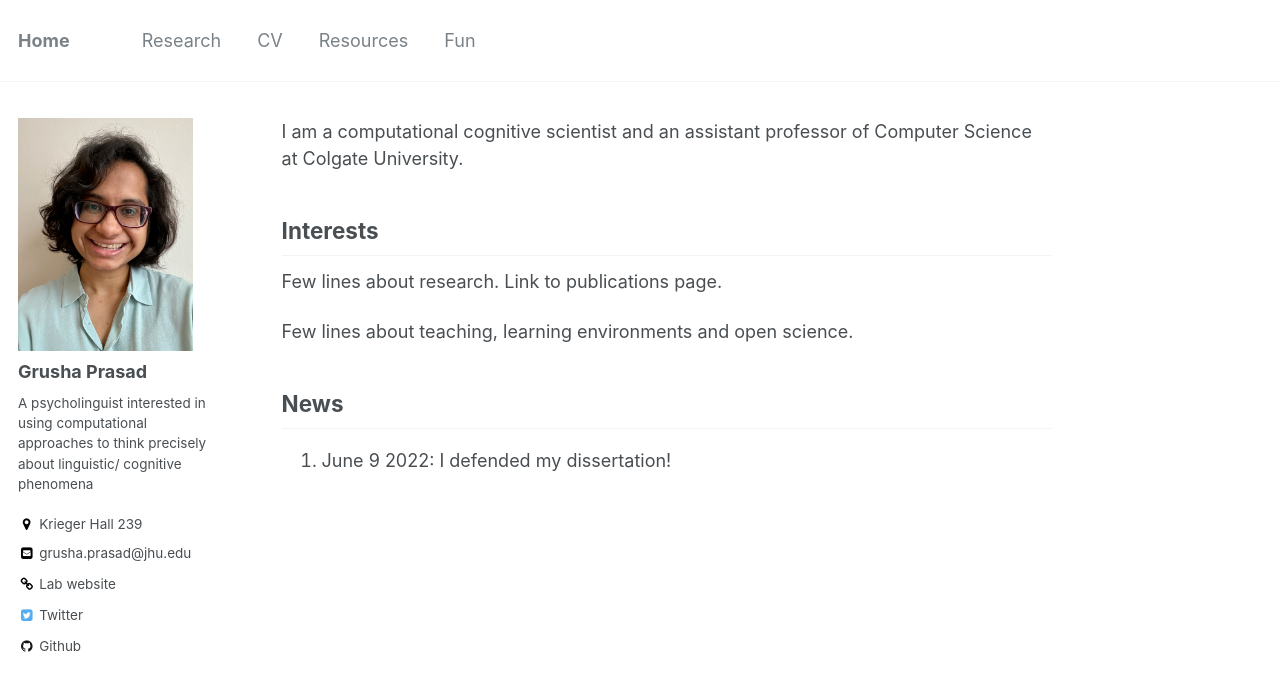
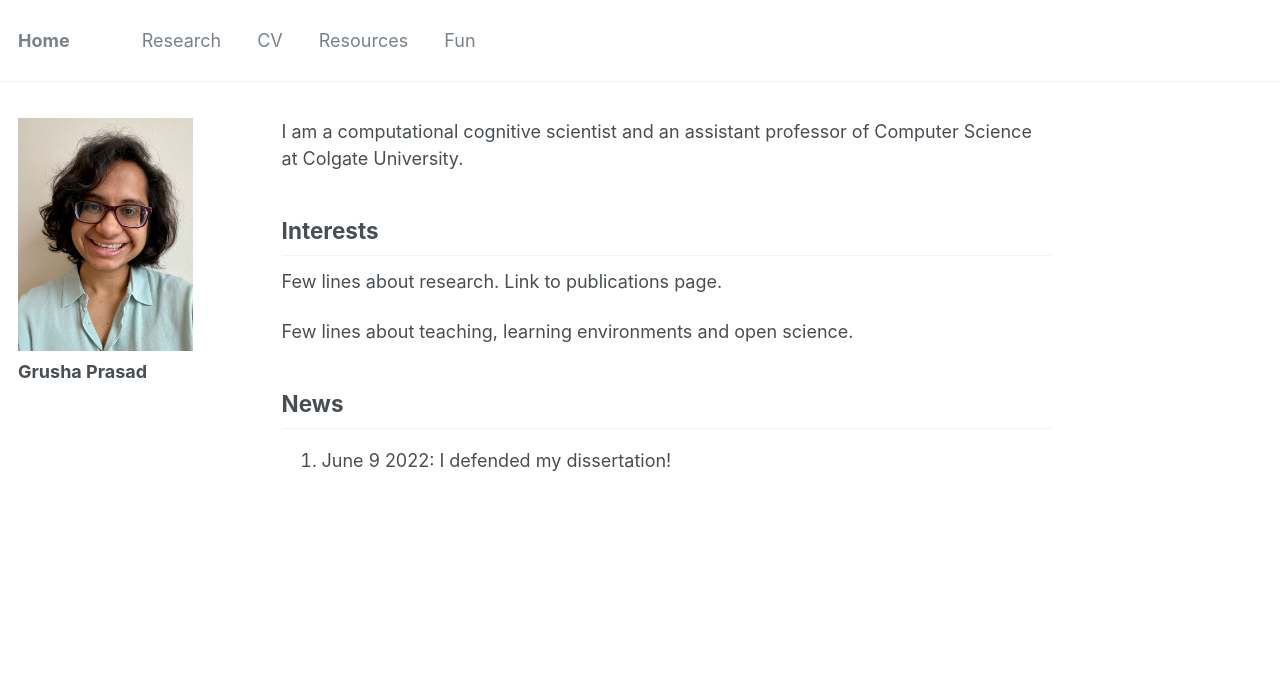
Before and after one commit to grushaprasad/grushaprasad.github.io, a Jekyll site: the page built from _pages/about.md, in a window 1280 px wide. Shown: the top 691 px of the page. Built offline with Jekyll 4.4.1, drawn with Linux system fonts in a browser that asks for light colours.

Commit message:
removed bio

```diff
--- a/_config.yml
+++ b/_config.yml
@@ -80,19 +80,19 @@ analytics:
 author:
   name             : "Grusha Prasad"
   avatar           : "IMG_1696.jpeg"
-  bio              : "A psycholinguist interested in using computational approaches to think precisely about linguistic/ cognitive phenomena"
-  location         : "Krieger Hall 239"
+  bio              :
+  location         : #"Krieger Hall 239"
   employer         :
   googlescholar    :
-  email            : "grusha.prasad@jhu.edu"
-  uri              : "https://caplabjhu.org/"
+  email            : #"grusha.prasad@jhu.edu"
+  uri              :
   bitbucket        :
   codepen          :
   dribbble         :
   flickr           :
   facebook         :
   foursquare       :
-  github           : "grushaprasad"
+  github           : #"grushaprasad"
   google_plus      :
   keybase          :
   instagram        :
@@ -104,13 +104,13 @@ author:
   stackoverflow    :
   steam            :
   tumblr           :
-  twitter          : "grushaprasad"
+  twitter          : #"grushaprasad"
   vine             :
   weibo            :
   xing             :
   youtube          :
   wikipedia        :
-  lab_website      : "https://caplabjhu.org/"
+  lab_website      : #"https://caplabjhu.org/"
 
 
 # Reading Files
```
